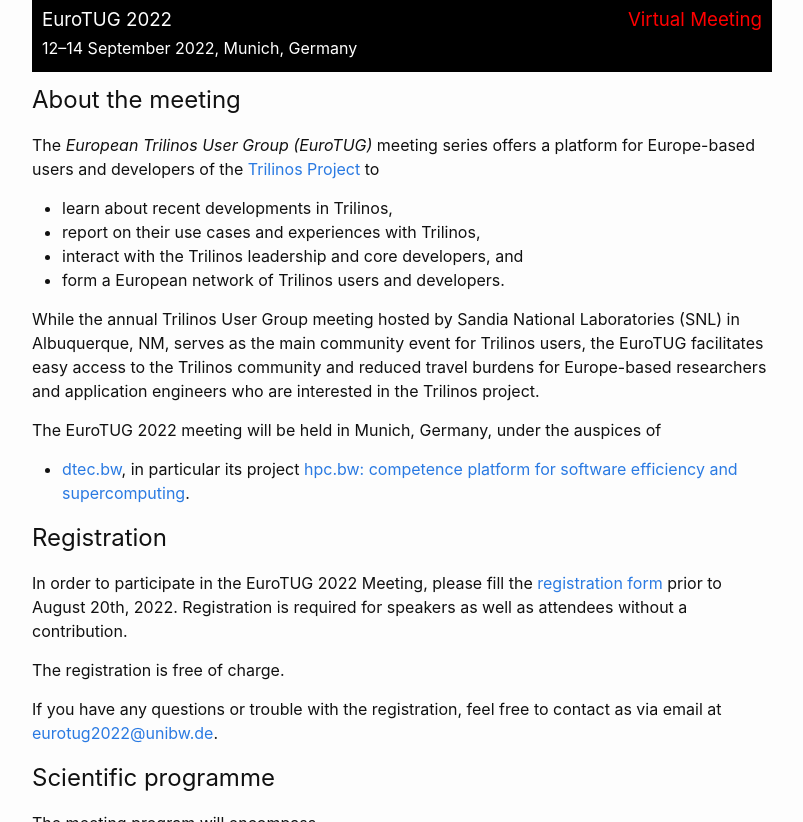
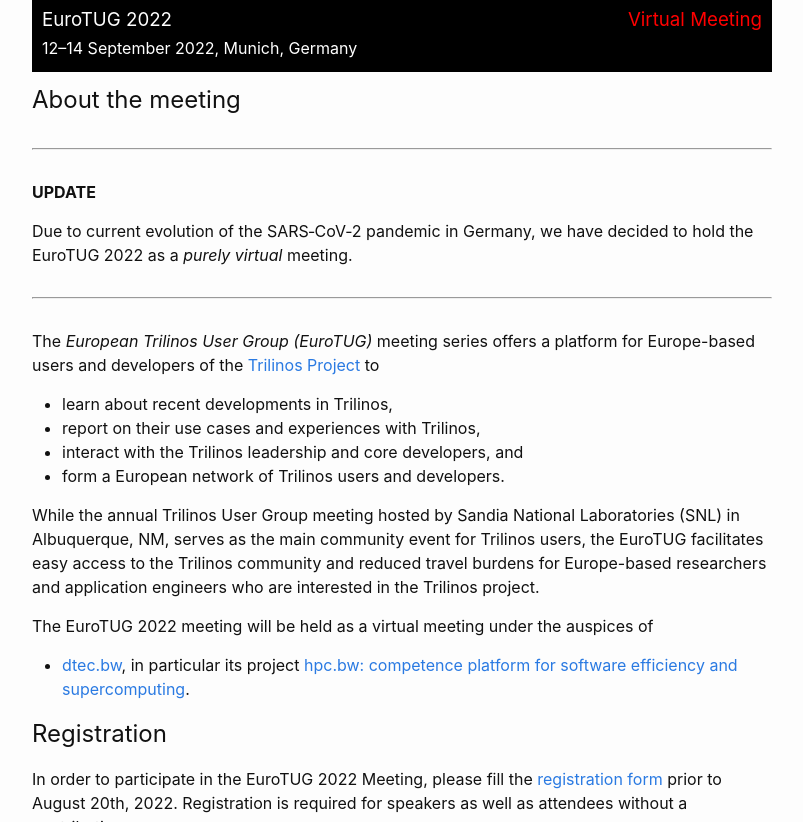
Before and after one commit to EuroTUG/eurotug.github.io, a Jekyll site: the page built from index.md, in a window 1280 px wide and 900 px high, scrolled down 248 px, cut to the strip 78-900 px from the top of the window. Shown: the whole strip, without its empty margins (238-1041 px from the left). Built offline with Jekyll 4.4.1, drawn with Linux system fonts in a browser that asks for light colours.

Commit message:
Adapt text to virtual meeting

```diff
--- a/index.md
+++ b/index.md
@@ -18,6 +18,14 @@ layout: home
 
 ## About the meeting
 
+---
+**UPDATE**
+
+Due to current evolution of the SARS‑CoV‑2 pandemic in Germany,
+we have decided to hold the EuroTUG 2022 as a _purely virtual_ meeting.
+
+---
+
 The _European Trilinos User Group (EuroTUG)_ meeting series offers a platform for Europe-based users and developers
 of the [Trilinos Project](https://trilinos.github.io) to
 
@@ -31,7 +39,7 @@ serves as the main community event for Trilinos users,
 the EuroTUG facilitates easy access to the Trilinos community and reduced travel burdens for Europe-based researchers and application engineers
 who are interested in the Trilinos project.
 
-The EuroTUG 2022 meeting will be held in Munich, Germany, under the auspices of
+The EuroTUG 2022 meeting will be held as a virtual meeting under the auspices of
 
 - [dtec.bw](https://dtecbw.de), in particular its project [hpc.bw: competence platform for software efficiency and supercomputing](https://dtecbw.de/home/forschung/hsu/projekt-hpcbw/projekt-hpcbw).
 
```
